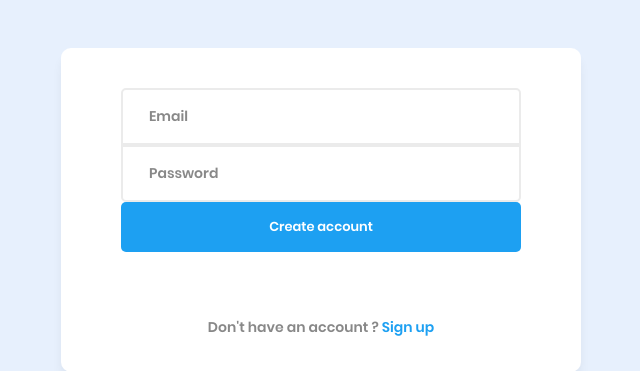
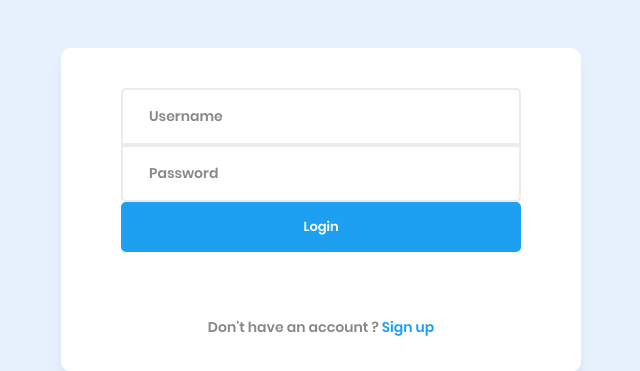
Before and after one commit to NamikazeAsh/Hackathon-Submission-System, a Django app: page /login in a window 1280 px wide. Shown: the part 202-573 px from the top of the page, without its empty margins (319-959 px from the left). Run offline with Django 4.2, Linux system fonts and the light colour scheme.

Commit message:
added login signup

```diff
--- a/HackathonApp/templates/dashboard.html
+++ b/HackathonApp/templates/dashboard.html
@@ -41,7 +41,11 @@
         <ul>
           <li><a class="nav-link scrollto active" href="#hero">Home</a></li>
           <li><a class="nav-link scrollto" href="#about">Favorites</a></li>
-          <!-- <li><a class="nav-link scrollto" href="#contact">Contact</a></li> -->
+          {% if user.is_authenticated %}
+          <li><a class="nav-link scrollto" href="{% url 'logout' %}">Ashwin | Logout</a></li>
+          {% else %}
+          <li><a class="nav-link scrollto" href="{% url 'login' %}">Login</a></li>
+          {% endif %}
         </ul>
         <i class="bi bi-list mobile-nav-toggle"></i>
       </nav><!-- .navbar -->
--- a/HackathonApp/templates/login.html
+++ b/HackathonApp/templates/login.html
@@ -21,23 +21,24 @@
         <div class="container">
             <div class="sign-up-content">
                 <form method="POST" class="signup-form">
+                    {%csrf_token%}
                     <div class="form-textbox">
-                        <label for="name">Email</label>
-                        <input type="email" name="email" id="name" />
+                        <label for="name">Username</label>
+                        <input type="text" name="username" id="name" />
                     </div>
 
                     <div class="form-textbox">
                         <label for="pass">Password</label>
-                        <input type="password" name="pass" id="pass" />
+                        <input type="password" name="password" id="pass" />
                     </div>
 
                     <div class="form-textbox">
-                        <input type="submit" name="submit" id="submit" class="submit" value="Create account" />
+                        <input type="submit" name="submit" id="submit" class="submit" value="Login" />
                     </div>
                 </form>
 
                 <p class="loginhere">
-                    Don't have an account ?<a href="#" class="loginhere-link"> Sign up</a>
+                    Don't have an account ?<a href="{% url 'signup' %}" class="loginhere-link"> Sign up</a>
                 </p>
             </div>
         </div>
--- a/HackathonApp/urls.py
+++ b/HackathonApp/urls.py
@@ -24,8 +24,9 @@ urlpatterns = [
 
     # path('',views.index),
     path('',views.dashboard,name='dashboard'),
-    path('login',views.login,name='login'),
-    path('signup',views.signup,name='signup'),
+    path('login',views.LogIn,name='login'),
+    path('logout',views.LogOut,name='logout'),
+    path('signup',views.SignUp,name='signup'),
     path('newHackathon',views.newHackathon,name='new-hackathon'),
 
 ] + static(settings.MEDIA_URL, document_root=settings.MEDIA_ROOT)
--- a/HackathonApp/views.py
+++ b/HackathonApp/views.py
@@ -1,6 +1,8 @@
 from django.shortcuts import render,redirect
 from HackathonApp.forms import *
 from HackathonApp.models import *
+from django.contrib.auth.models import User
+from django.contrib.auth import authenticate,logout,login
 
 def index(request):
     return render(request,"index.html")
@@ -11,14 +13,53 @@ def dashboard(request):
     context = {
         'hackathons' : hackathons
     }
+    print(request.user.username)
 
     return render(request,"dashboard.html",context)
 
-def login(request):
+def SignUp(request):
+
+    if request.method == 'POST':
+
+        username = request.POST['username']
+        email = request.POST['email']
+        password = request.POST['password']
+
+        user = User.objects.create_user(username = username,email = email,password = password)
+        user.save()
+
+        return redirect('dashboard')
+
+    return render(request,'signup.html')
+
+def LogIn(request):
+
+    if request.method == 'POST':
+
+        if request.POST['username'] and request.POST['password']:
+
+            authenticated_user = authenticate(username=request.POST['username'], password=request.POST['password'])
+            login(request, authenticated_user)
+
+            if authenticated_user is not None:
+                login(request,authenticated_user)
+            else:
+                print("Not logged in")
+
+
+        return redirect('dashboard')
+    else:
+        print("Not authenticateds")
+
     return render(request,"login.html")
 
-def signup(request):
-    return render(request,'signup.html')
+def LogOut(request):
+    if request.user:
+        logout(request)
+        print("Logged out")
+    else:
+        print("Not logged in")
+    return redirect('login')
 
 def newHackathon(request):
 
@@ -26,12 +67,10 @@ def newHackathon(request):
         form = HackathonForm(request.POST,request.FILES)
         context = {'form':form}
         if form.is_valid():
-            print("valid")
             form.save()
             form = HackathonForm()
             return redirect('dashboard')
         else:
-            print("invalid form")
             print(form.errors)
             return redirect('dashboard')
     else:
```
Also changed, not shown: HackathonApp/templates/signup.html (+5 -3 lines), HackathonSubmissionSystem/settings.py (+8 -0 lines).
